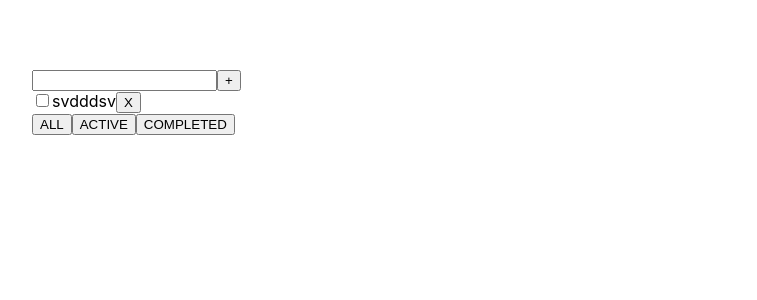
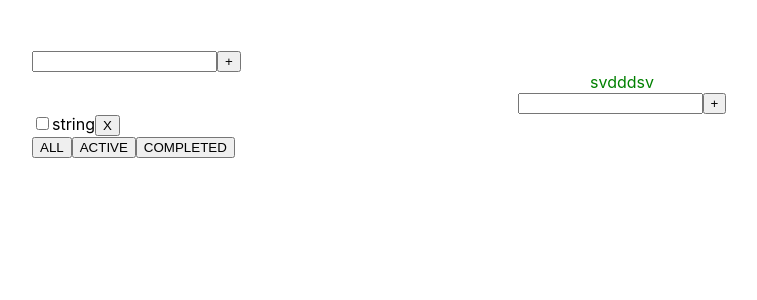
Before and after one commit to MichaelNovickiy/todolistNew, a React (Create React App) app: page / in a window 1280 px wide. Shown: the top 300 px of the page, without its empty margins (18-775 px from the left). Built offline with nearby package versions, Linux system fonts and the light colour scheme.

Commit message:
basic todolists

```diff
--- a/src/App.tsx
+++ b/src/App.tsx
@@ -1,16 +1,38 @@
 import React from 'react';
 import './App.css';
 import {Todolist} from "./Todolist";
-import {useSelector} from "react-redux";
+import {useDispatch, useSelector} from "react-redux";
+import {addTodolistAC, todolistType} from "./state/todolist-reducer";
+import {InputText} from "./InputText";
+import {AppRootStateType} from './state/store';
+import {TasksStateType} from './state/task-reducer';
 
 
 function App() {
     // @ts-ignore
-    const todolist = useSelector(state => state.todolists)
+    const todolists = useSelector<AppRootStateType, Array<TodolistType>>(state => state.todolists)
+    const tasks = useSelector<AppRootStateType, TasksStateType>(state => state.tasks)
+    const dispatch = useDispatch()
 
+    const addTodolist = () => {
+        dispatch(addTodolistAC())
+    }
     return (
         <div className='Main'>
-            <Todolist name={todolist.name}/>
+            <InputText onClick={addTodolist}/>
+
+            {todolists.map((tl: todolistType) => {
+                let allTodolistTasks = tasks[tl.id];
+                return (
+                    <Todolist
+                        key={tl.id}
+                        name={tl.name}
+                        tasks={allTodolistTasks}
+                    />
+                )
+            })}
+
+
         </div>
     );
 }
--- /dev/null
+++ b/src/InputText.tsx
@@ -0,0 +1,12 @@
+import React from "react";
+
+type propsType = {
+    onClick?: () => void
+}
+
+export function InputText(props: propsType) {
+    return <div>
+        <input type="text"/>
+        <button onClick={props.onClick}>+</button>
+    </div>;
+}
--- a/src/Task.tsx
+++ b/src/Task.tsx
@@ -1,13 +1,22 @@
 import React from "react";
-import {useSelector} from "react-redux";
+import {useDispatch, useSelector} from "react-redux";
+import {addTodolistAC} from "./state/todolist-reducer";
 
 export function Task(props: any) {
     // @ts-ignore
     // let task = useSelector(store => store.todolists)
-    console.log(props.name)
+
+
     return <div>
-        <input type="checkbox"/>
-        {props.name}
-        <button>X</button>
-    </div>;
+
+        <div>
+            <input type="checkbox"/>
+            {props.task.title}
+            <button>X</button>
+        </div>
+        <button>ALL</button>
+        <button>ACTIVE</button>
+        <button>COMPLETED</button>
+    </div>
+
 }
--- a/src/Todolist.tsx
+++ b/src/Todolist.tsx
@@ -1,26 +1,35 @@
 import React from "react";
+import {useDispatch, useSelector} from "react-redux";
+import {InputText} from "./InputText";
+import {addTaskAC, TasksStateType,} from "./state/task-reducer";
 import {Task} from "./Task";
-import {useDispatch, useSelector} from "react-redux";
-import { addTaskAC } from "./state/todolist-reducer";
+
 
 export function Todolist(props: any) {
-    // @ts-ignore
-    const todolists = useSelector(state => state.todolists)
+    // // @ts-ignore
+    // const todolists = useSelector(state => state.todolists)
+    // // @ts-ignore
+    // const tasks: any = useSelector(state => state.tasks)
     const dispatch = useDispatch()
+
     const addTask = () => {
         dispatch(addTaskAC())
     }
-    return <>
-        <h3>{props.name}</h3>
+    let tasksForTodolist = props.tasks
+
+    return <div>
+        <div style={{color: 'green', textAlign: 'center'}}>
+            {props.name}
+            <InputText onClick={addTask}/>
+        </div>
         <div>
-            <input type="text"/>
-            <button onClick={addTask}>+</button>
+            {
+                tasksForTodolist.map((t: any) => <Task
+                    key={t.id}
+                    task={t}
+                    todolistId={props.id}
+                />)
+            }
         </div>
-        <Task name={todolists[0].name}/>
-
-
-        <button>ALL</button>
-        <button>ACTIVE</button>
-        <button>COMPLETED</button>
-    </>;
+    </div>;
 }
--- a/src/state/store.tsx
+++ b/src/state/store.tsx
@@ -10,6 +10,5 @@ const rootReducer = combineReducers({
 export const store = createStore(rootReducer)
 
 export type AppRootStateType = ReturnType<typeof rootReducer>
-
 // @ts-ignore
 window.store = store;
--- a/src/state/task-reducer.tsx
+++ b/src/state/task-reducer.tsx
@@ -1,8 +1,22 @@
-const initialState = {}
+import {todolistId} from "./todolist-reducer";
+
+export type TasksStateType = {
+    [key: string]: Array<TaskType>
+}
+
+export type TaskType = {
+    id: string,
+    title: string,
+    isDone: boolean,
+}
+
+const initialState: TasksStateType = {
+    [todolistId]: [{id: 'sdsvsdd', title: 'string', isDone: true}]}
+
 
 export function tasksReducer(state = initialState, action: any) {
     switch (action.type) {
-        case 'one':
+        case 'ADD-TASK':
             return {state}
         case 'two':
             return {state}
@@ -11,9 +25,9 @@ export function tasksReducer(state = initialState, action: any) {
     }
 }
 
-export const ACone = () => {
+export const addTaskAC = () => {
     return {
-        type: 'one',
+        type: 'ADD-TASK',
     }
 }
 export const ACtwo = () => {
--- a/src/state/todolist-reducer.tsx
+++ b/src/state/todolist-reducer.tsx
@@ -8,16 +8,19 @@ export type todolistType = {
 
 export type initialStateType = Array<todolistType>
 
+export let todolistId = v1()
+
 const initialState: initialStateType = [{
-    id: 'svd',
+    id: todolistId,
     name: "svdddsv",
-    filter: "string"}]
+    filter: "string"},]
 
 export function todolistsReducer(state = initialState, action: any) {
     switch (action.type) {
-        case 'ADD-TASK':
-            let newTask= {id: v1, name: 'newTask', filter: 'ALL'}
-            return [...state, newTask]
+        case 'ADD-TODOLIST':
+            let newTodolist= {id: v1, name: 'newTODOLIST', filter: 'ALL'}
+            console.log([newTodolist, ...state])
+            return [newTodolist, ...state]
         case 'two':
             return {state}
         default:
@@ -25,9 +28,9 @@ export function todolistsReducer(state = initialState, action: any) {
     }
 }
 
-export const addTaskAC = () => {
+export const addTodolistAC = () => {
     return {
-        type: 'ADD-TASK',
+        type: 'ADD-TODOLIST',
     }
 }
 export const ACtwo = () => {
```
